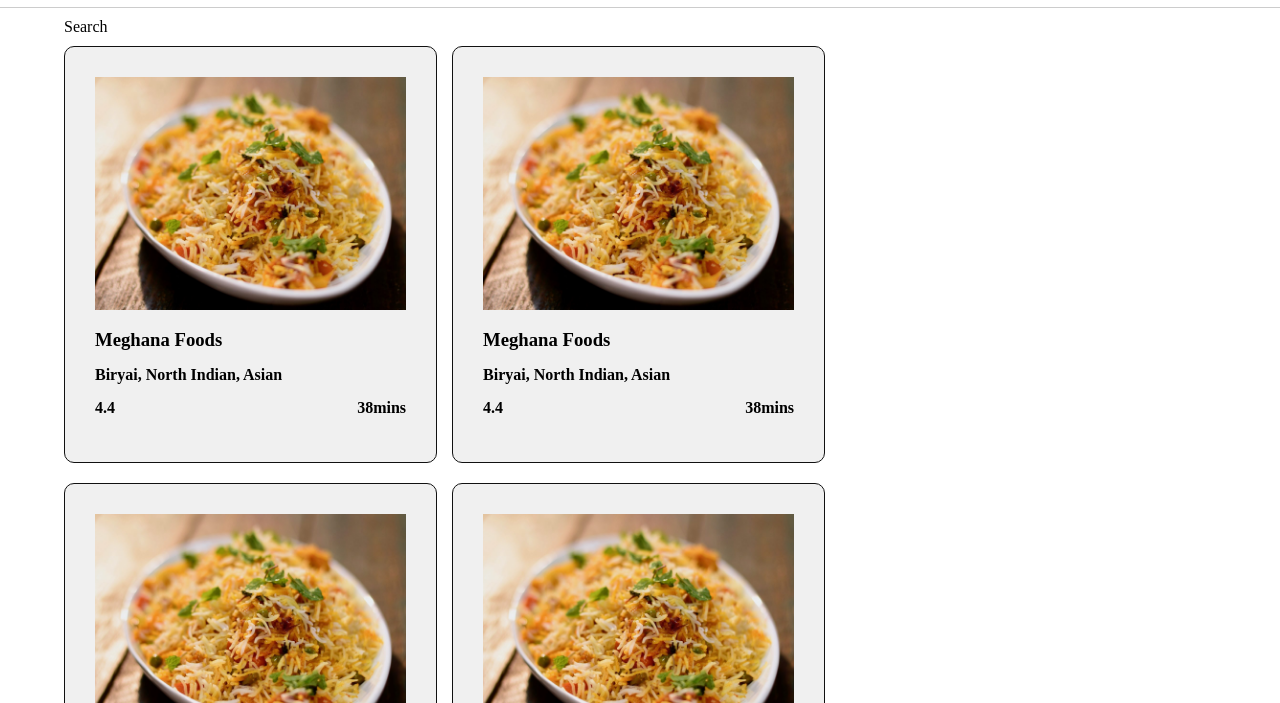
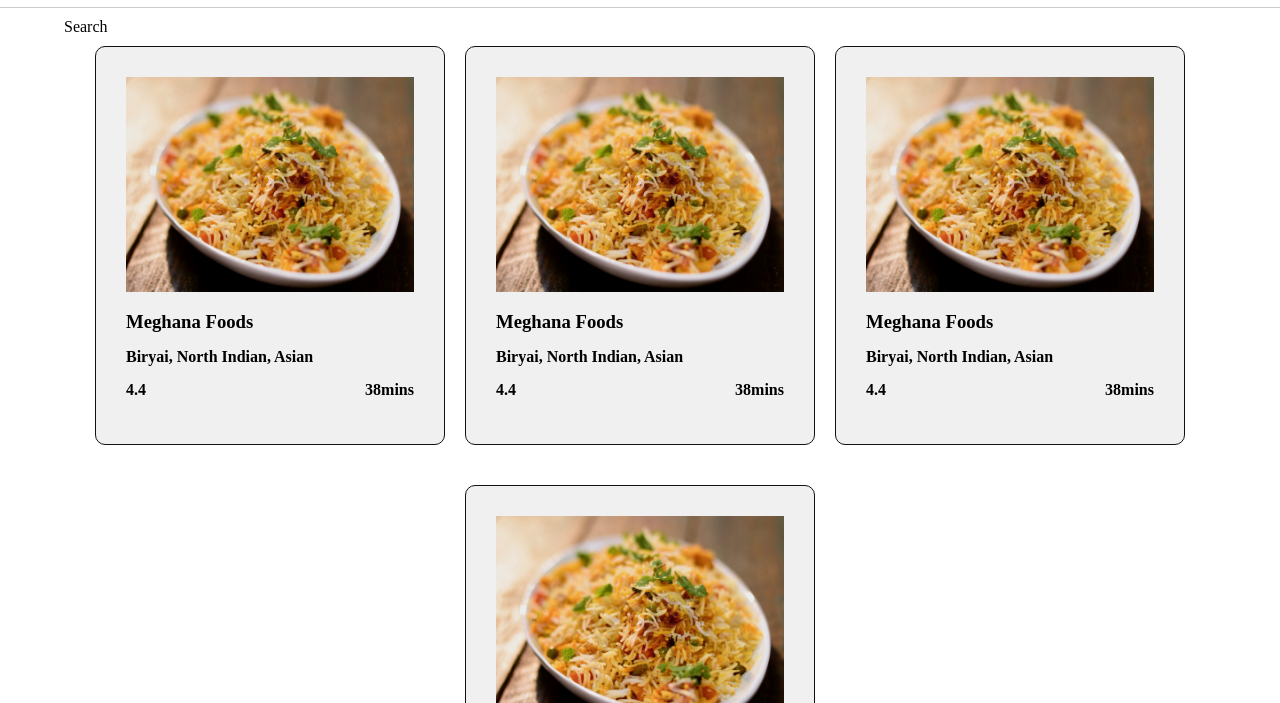
Before and after one commit to bhargavgopal-lanke/React-New, a React app: page / in a window 1280 px wide. Shown: the part 97-800 px from the top of the page. Built offline with nearby package versions, Linux system fonts and the light colour scheme.

Commit message:
flex properties added.

```diff
--- a/App.css
+++ b/App.css
@@ -48,7 +48,8 @@
 .res-container {
     display: flex;
     flex-wrap: wrap;
-
+    gap: 20px;
+    justify-content: center;
 }
 
 .res-container .res-card:hover {
@@ -58,11 +59,10 @@
 }
 
 .res-container .res-card {
-  width: 27%;
+  flex-basis: 25%;
   border: 1px solid #111;
   border-radius: 10px;
   padding: 30px;
-  margin-right: 15px;
   background-color: #f0f0f0;
   margin-bottom: 20px;
 }
```
